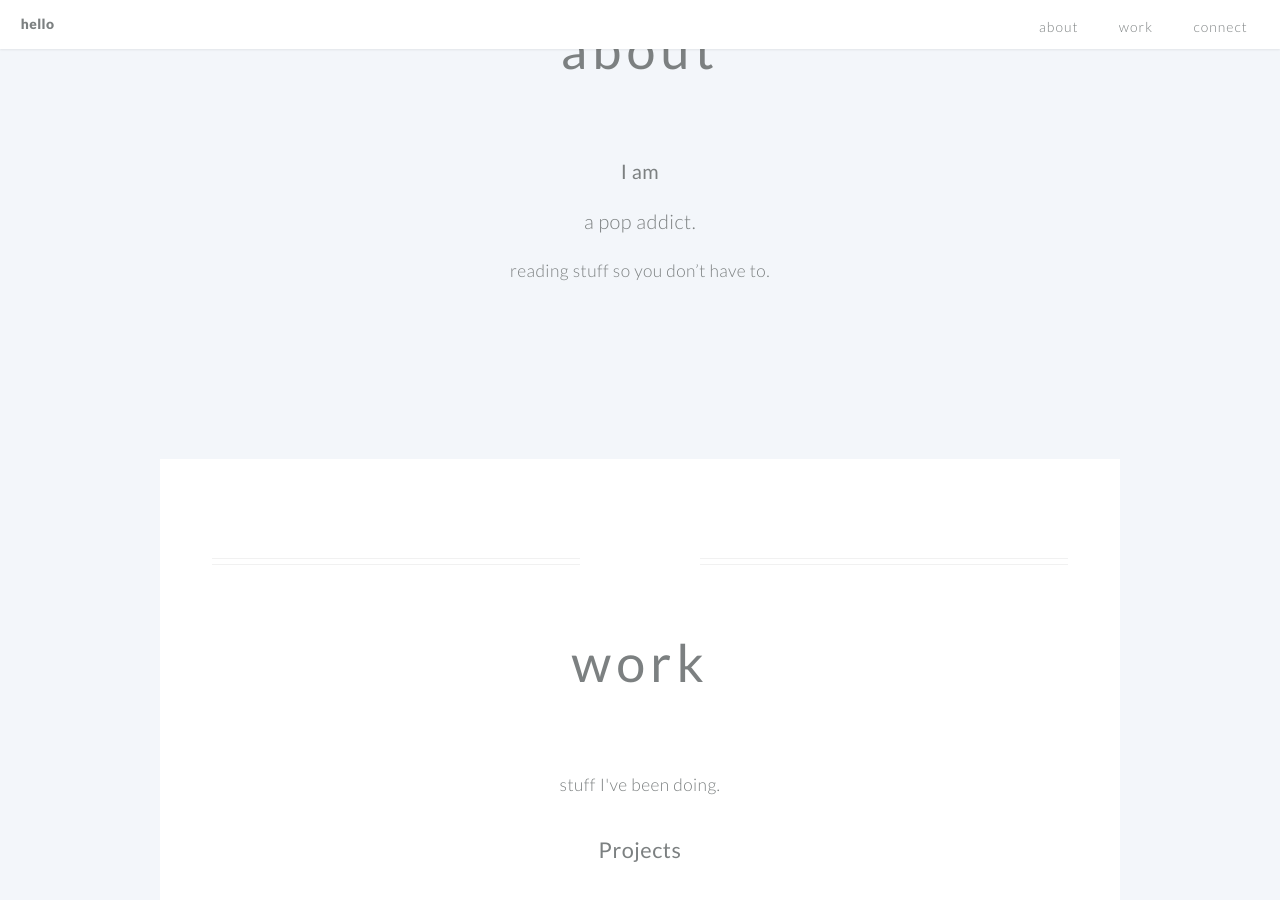
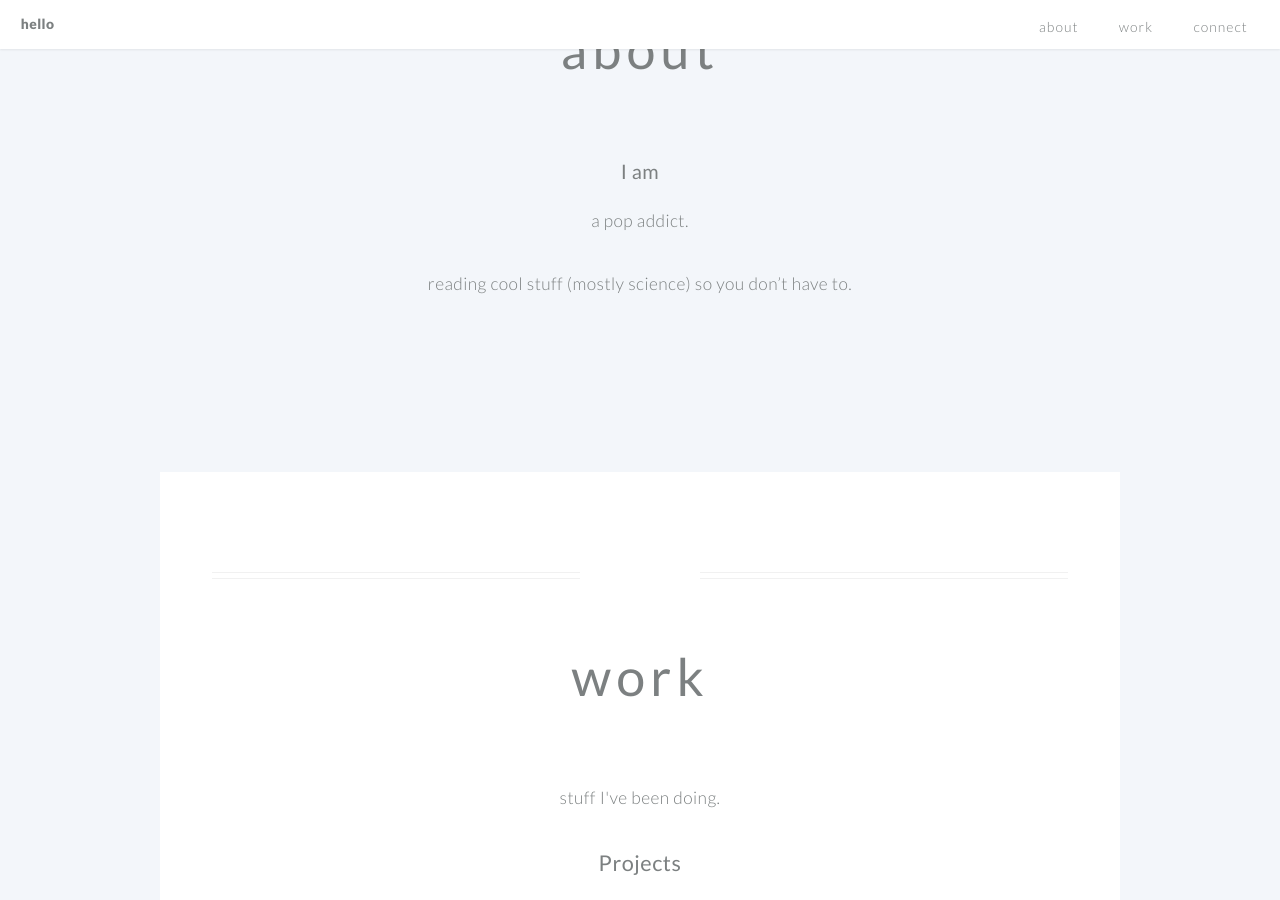
Before and after one commit to teaxwin/teaxwin.github.io, a Jekyll site: the page built from index.md, in a window 1280 px wide and 900 px high, scrolled down 712 px. Built offline with Jekyll 4.4.1, drawn with Linux system fonts in a browser that asks for light colours; a file with an impossible date is left out.

Commit message:
cchange about me

```diff
--- a/index.md
+++ b/index.md
@@ -44,6 +44,6 @@ cta_button_label: contact # the label on the button
 [//]: # (write a bit about yourself here)
 ### **I am**
 
-### a pop addict.
+a pop addict.
 
-reading stuff so you don't have to.
+reading cool stuff (mostly science) so you don't have to.
```
